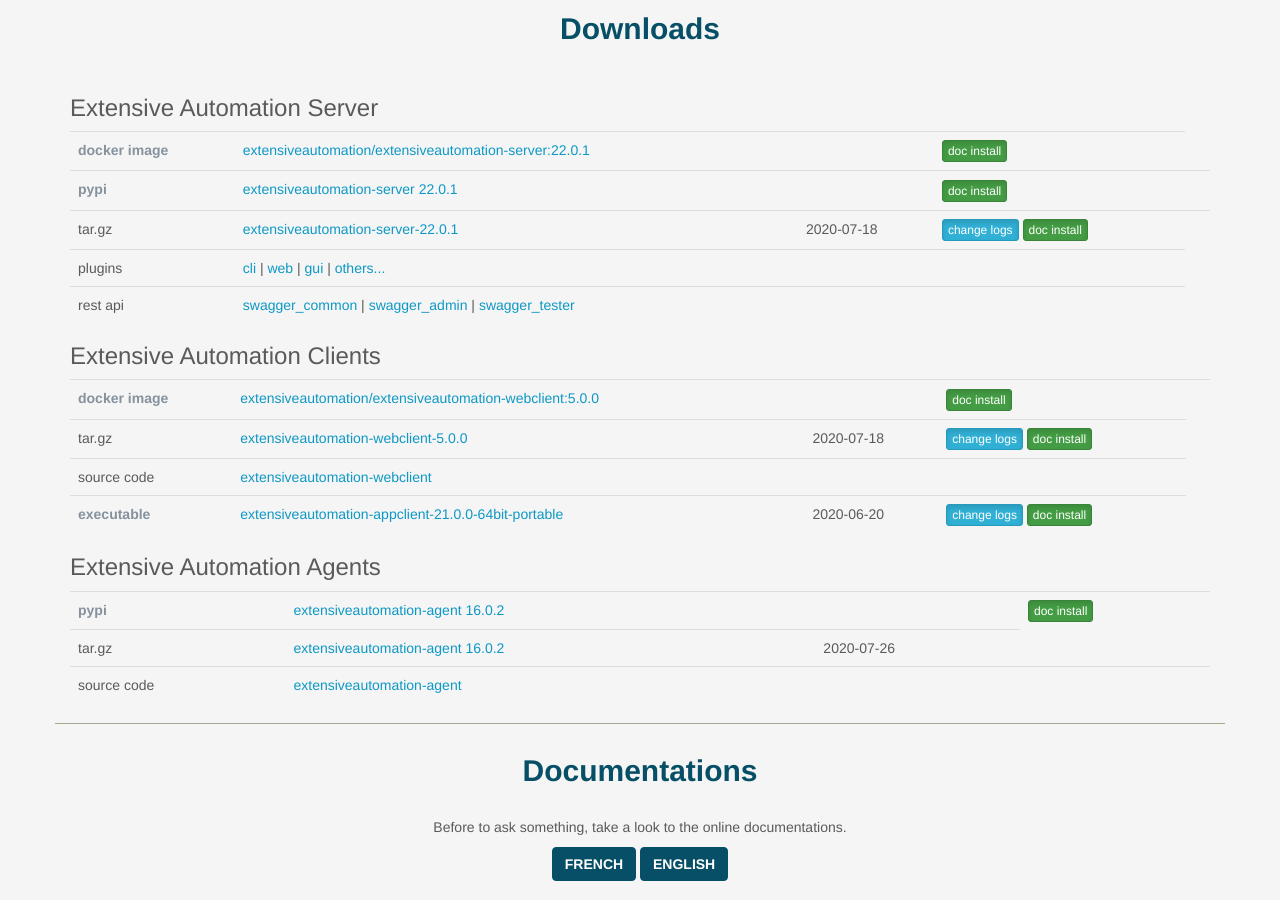
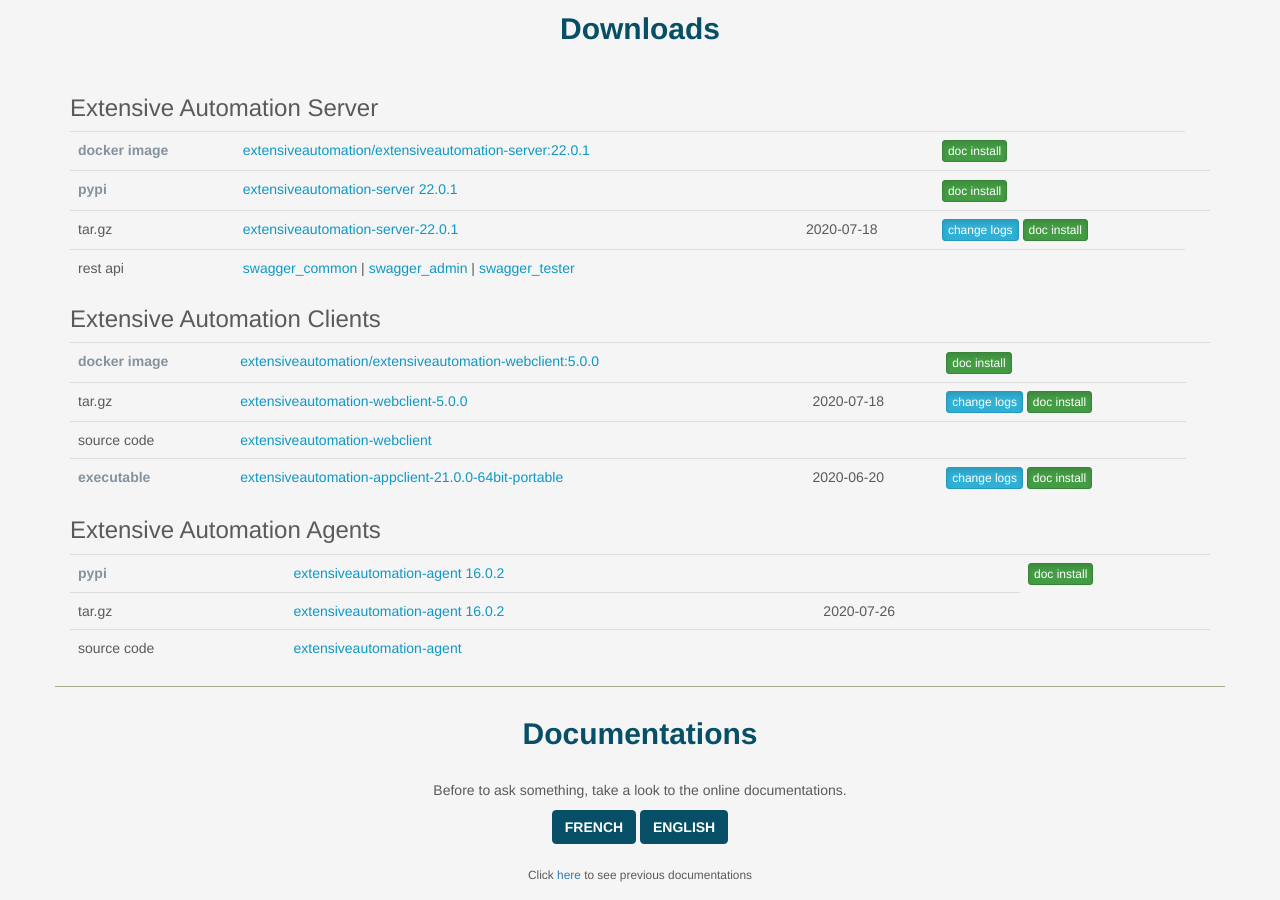
Before and after one commit to ExtensiveAutomation/extensiveautomation.github.io, a Jekyll site: the page built from index.md, in a window 1280 px wide and 900 px high, scrolled down 358 px. Built offline with Jekyll 4.4.1, drawn with Linux system fonts in a browser that asks for light colours; our own code applies the rules of GitHub Pages for plain Markdown files; comment, search, counter and statistics services are not loaded.

Commit message:
remove plugins links

```diff
--- a/_layouts/default.html
+++ b/_layouts/default.html
@@ -110,19 +110,6 @@
                          <td> <a class="btn btn-xs btn-info active " role="button" href="https://github.com/ExtensiveAutomation/extensiveautomation-server/blob/master/src/ea/releasenotes.txt" target="_blank">change logs</a>
                          <a class="btn btn-xs btn-success active" role="button" href="https://github.com/ExtensiveAutomation/extensiveautomation-server/blob/master/README.md#source-code" target="_blank">doc install</a>
                          <td>
-                        </tr>
-
-
-                        <tr>
-                          <td>plugins</td>
-                          <td>
-                            <a  href="https://github.com/ExtensiveAutomation/extensiveautomation-plugin-cli/blob/master/README.md"target="_blank">cli</a>
-                            | <a  href="https://github.com/ExtensiveAutomation/extensiveautomation-plugin-web/blob/master/README.md"target="_blank">web</a>
-                            | <a  href="https://github.com/ExtensiveAutomation/extensiveautomation-plugin-gui/blob/master/README.md"target="_blank">gui</a>
-                            | <a  href="https://github.com/ExtensiveAutomation/extensiveautomation-plugins-server/"target="_blank">others...</a>
-                          </td>
-                          <td></td>
-                          <td></td>
                         </tr>
 
                         <tr>
```
